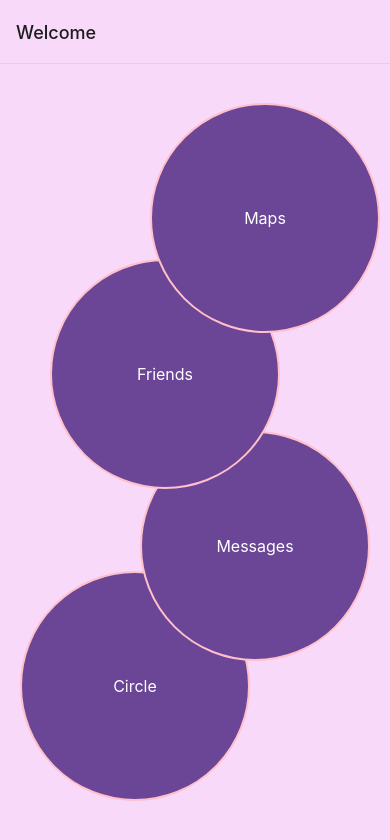
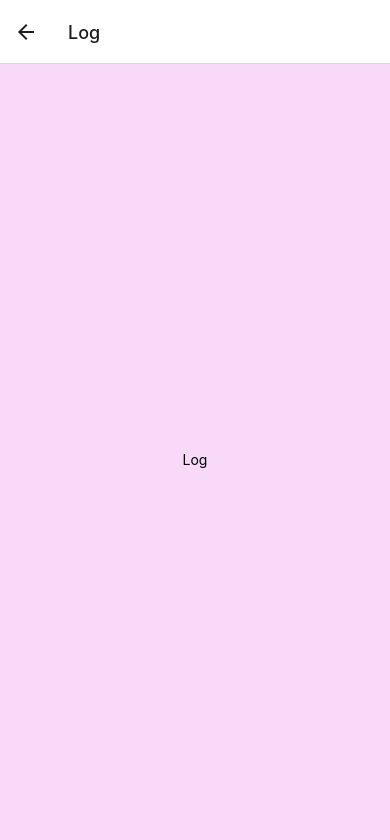
Before and after one commit to SU-CS-321-Spring-2023/Hemoglyphics, a React Native app: screen /Log in a window 390 px wide. Shown: the top 840 px of the page. Built offline with nearby package versions, Linux system fonts and the light colour scheme.

Commit message:
finished home screen

```diff
--- a/HomeScreen.js
+++ b/HomeScreen.js
@@ -15,10 +15,11 @@ const Circle = ({ circleStyle, text, onPress}) => {
 const HomeScreen = ({navigation}) => {
     return(
       <View style={styles.appContainer}>
-         <Circle circleStyle={[styles.circle1, { zIndex: 3 },{ top: '25%', left: 50 }]} text="Friends" onPress={() => navigation.navigate('Friends List')}/>
-         <Circle circleStyle={[styles.circle2, { elevation: 1 },{ top: '65%', left: 20 }]} text="Circle" onPress={() => navigation.navigate('Circle')}/>
-         <Circle circleStyle={[styles.circle3, { zIndex: 4 },{ top: '5%', right: 10 }]} text="Maps" onPress={() => navigation.navigate('Maps')}/>
-         <Circle circleStyle={[styles.circle5, { elevation: 1 },{ top: '47%', right: 20 }]} text="Messages" onPress={() => navigation.navigate('Messages')}/>
+         <Circle circleStyle={[styles.circle1, { zIndex: 4 },{ top: '20%', left: 40 }]} text="Friends" onPress={() => navigation.navigate('Friends List')}/>
+         <Circle circleStyle={[styles.circle2, { zIndex: 2 },{ top: '51%', left: 29 }]} text="Circle" onPress={() => navigation.navigate('Circle')}/>
+         <Circle circleStyle={[styles.circle3, { zIndex: 5 },{ top: '5%', right: 40 }]} text="Maps" onPress={() => navigation.navigate('Maps')}/>
+         <Circle circleStyle={[styles.circle5, { zIndex: 3 },{ top: '37%', right: 38 }]} text="Messages" onPress={() => navigation.navigate('Messages')}/>
+         <Circle circleStyle={[styles.circle4, { elevation: 0 },{ top: '66%', right: 46 }]} text="Log" onPress={() => navigation.navigate('Log')}/>
       </View>
     )
 }
@@ -38,9 +39,9 @@ const styles = StyleSheet.create({
   circle: {
    borderWidth : 2,
     borderColor: 'pink',
-    width: 230,
-    height: 230,
-    borderRadius: 230 / 2,
+    width: 190,
+    height: 190,
+    borderRadius: 190 / 2,
     position: 'absolute',
     justifyContent: 'center',
     alignItems: 'center',
--- a/Navigation.js
+++ b/Navigation.js
@@ -6,7 +6,9 @@ import HomeScreen from './HomeScreen.js';
 import Friends from './pages/Friends.js';
 import Circle from './pages/Circle.js';
 import Maps from './pages/Maps.js';
-import Messages from './pages/Messages.js'
+import Messages from './pages/Messages.js';
+import Log from './pages/Log.js';
+
 
 
 const Stack = createStackNavigator();
@@ -32,6 +34,7 @@ const Navigation = () => {
                 <Stack.Screen name="Circle" component={Circle} />
                 <Stack.Screen name="Maps" component={Maps} />
                 <Stack.Screen name="Messages" component={Messages} />
+                <Stack.Screen name="Log" component={Log} />
             </Stack.Navigator>
         </NavigationContainer>
     );
--- a/pages/Circle.js
+++ b/pages/Circle.js
@@ -1,11 +1,22 @@
 import React from 'react';
-import { Text, View } from 'react-native';
+import { Text, View, StyleSheet } from 'react-native';
 
-export default function Circle({navigation}) {
-    return (
-        <View>
-            <Text> circles :) </Text>
-        </View>
+export default function Circle({ navigation }) {
+  return (
+    <View style={styles.appContainer}>
+      <Text>circles :)</Text>
+    </View>
+  );
+}
 
-    );
-};
+const styles = StyleSheet.create({
+  appContainer: {
+    flex: 1,
+    paddingTop: 10,
+    paddingLeft: 10,
+    paddingRight: 10,
+    justifyContent: 'center',
+    alignItems: 'center',
+    backgroundColor: 'rgba(249, 217, 250, 1)',
+  },
+});
--- /dev/null
+++ b/pages/Log.js
@@ -0,0 +1,21 @@
+import react from 'react';
+import { Text, View, StyleSheet } from 'react-native';
+
+export default function Log({ navigation }) {
+    return (
+        <View style={styles.appContainer}>
+        <Text>Log</Text>
+        </View>
+    );
+    }
+    const styles = StyleSheet.create({
+        appContainer: {
+          flex: 1,
+          paddingTop: 10,
+          paddingLeft: 10,
+          paddingRight: 10,
+          justifyContent: 'center',
+          alignItems: 'center',
+          backgroundColor: 'rgba(249, 217, 250, 1)',
+        },
+      });
--- a/pages/Maps.js
+++ b/pages/Maps.js
@@ -1,5 +1,5 @@
 import React from 'react';
-import { Text, View } from 'react-native';
+import { Text, View, StyleSheet } from 'react-native';
 
 export default function Maps({navigation}) {
     return (
@@ -9,3 +9,15 @@ export default function Maps({navigation}) {
 
     );
 };
+
+const styles = StyleSheet.create({
+    appContainer: {
+      flex: 1,
+      paddingTop: 10,
+      paddingLeft: 10,
+      paddingRight: 10,
+      justifyContent: 'center',
+      alignItems: 'center',
+      backgroundColor: 'rgba(249, 217, 250, 1)',
+    },
+  });
```
